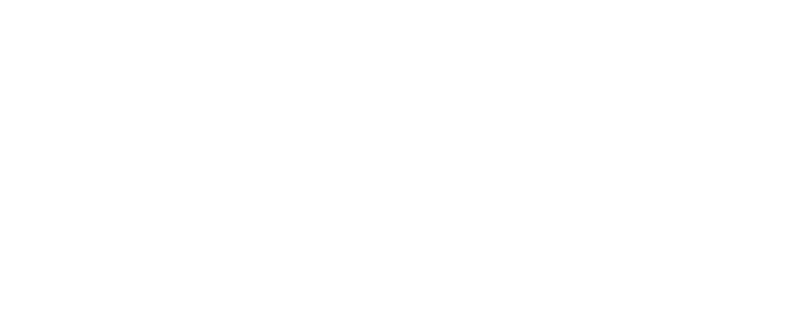
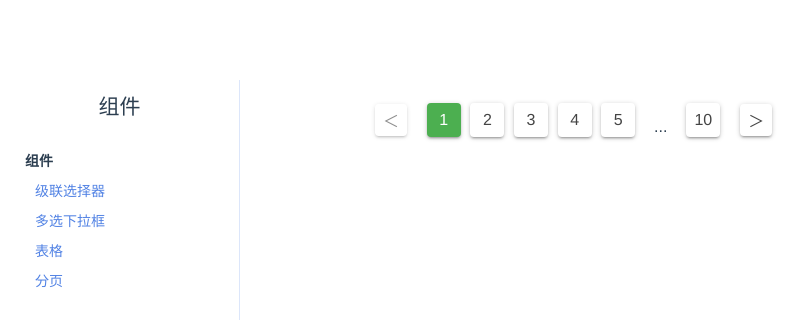
Before and after one commit to zhhshen/vue-zh, a Vue app: page /#/pagination in a window 1280 px wide. Shown: the top 326 px of the page, without its empty margins (0-812 px from the left). Built offline with nearby package versions, Linux system fonts and the light colour scheme.

Commit message:
添加分页

```diff
--- a/src/components/Pagination/index.vue
+++ b/src/components/Pagination/index.vue
@@ -3,28 +3,23 @@
     <ul class="ms-pagination" v-bind:class="classes">
         <li>
             <a href="#!" class="ms-pagination__navigation"
-      v-bind:class="{ 'ms-pagination__navigation--disabled': value === 1 }"
-      v-on:click.prevent="$emit('input', value - 1)"
-    >
-    ＜
+                :class="{ 'ms-pagination__navigation--disabled': value === 1 }"
+                @click.prevent="$emit('input', value - 1)"> ＜
             </a>
         </li>
         <li v-for="n in items">
             <a href="#!" class="ms-pagination__item"
-      v-bind:class="{ 'ms-pagination__item--active': value === n }"
-      v-on:click.prevent="$emit('input', n)"
+                :class="{ 'ms-pagination__item--active': value === n }"
+                @click.prevent="$emit('input', n)"
                 v-if="!isNaN(n)"
-      v-text="n"
-    >
+                v-text="n">
             </a>
             <span class="ms-pagination__more" v-else v-text="n"></span>
         </li>
         <li>
             <a href="#!" class="ms-pagination__navigation"
-      v-bind:class="{ 'ms-pagination__navigation--disabled': value === length }"
-      v-on:click.prevent="$emit('input', value + 1)"
-    >
-    ＞
+                :class="{ 'ms-pagination__navigation--disabled': value === length }"
+                @click.prevent="$emit('input', value + 1)"> ＞
             </a>
         </li>
     </ul>
@@ -33,7 +28,7 @@
 
 <script>
 export default {
-  name: 'pagination',
+    name: 'ms-pagination',
     props: {
         circle: Boolean,
         disabled: Boolean,
@@ -57,29 +52,29 @@
             }
         },
 
-    classes: function () {
+        classes () {
             return {
                 'ms-pagination--circle': this.circle,
                 'ms-pagination--disabled': this.disabled
             }
         },
 
-    items: function () {
+        items () {
             if (this.length <= 5) {
                 return this.range(1, this.length)
             }
 
-      var min = this.value - 3
+            let min = this.value - 3
             min = min > 0 ? min : 1
 
-      var max = min + 6
+            let max = min + 6
             max = max <= this.length ? max : this.length
 
             if (max === this.length) {
                 min = this.length - 6
             }
 
-      var range = this.range(min, max)
+            let range = this.range(min, max)
 
             if (this.value >= 4 && this.length > 6) {
                 range.splice(0, 2, 1, '...')
@@ -94,12 +89,12 @@
     },
 
     methods: {
-    range: function (from, to) {
-      var range = []
+        range (from, to) {
+            let range = []
 
             from = from > 0 ? from : 1
 
-      for (var i = from; i <= to; i++) {
+            for (let i = from; i <= to; i++) {
                 range.push(i)
             }
             return range
--- a/src/router/index.js
+++ b/src/router/index.js
@@ -5,6 +5,7 @@
 import Organization from '@/views/Content/Organization'
 import Multiple from '@/views/Content/Multiple'
 import Table from '@/views/Content/Table'
+import Pagination from '@/views/Content/Pagination'
 
 Vue.use(Router)
 
@@ -18,7 +19,8 @@
       children: [
         { path: '/organization', component: Organization, name: 'organization' },
         { path: '/multiple', component: Multiple, name: 'multiple' },
-        { path: '/table', component: Table, name: 'table' }
+        { path: '/table', component: Table, name: 'table' },
+        { path: '/pagination', component: Pagination, name: 'pagination' }
       ]
     }
   ]
--- a/src/views/Base/Side.vue
+++ b/src/views/Base/Side.vue
@@ -27,6 +27,9 @@
       }, {
         title: '表格',
         name: 'table'
+      }, {
+        title: '分页',
+        name: 'pagination'
       }]
     }
   }
--- /dev/null
+++ b/src/views/Content/Pagination.vue
@@ -0,0 +1,22 @@
+<template lang="html">
+<div class="page-center">
+    <ms-pagination :length="10" v-model="page"></ms-pagination>
+</div>
+</template>
+
+<script>
+import MsPagination from '@/components/Pagination'
+export default {
+    data () {
+        return {
+            page: 1
+        }
+    },
+    components: {
+        MsPagination
+    }
+}
+</script>
+
+<style lang="css">
+</style>
--- a/src/views/Content/Table.vue
+++ b/src/views/Content/Table.vue
@@ -26,7 +26,7 @@
   </div>
   <ms-subheader>4 可排序的表格</ms-subheader>
   <div class="ms-form-item">
-    <ms-table multiple :columns="tableHead4" :data="tableBody4"></ms-table>
+    <ms-table multiple :columns="tableHead4" :data="tableBody4" height="300px"></ms-table>
   </div>
 </div>
 </template>
```
Also changed, not shown: src/components/Table/table.vue (+96 -46 lines), 1 other file (tests, documents, lock files or other folders). Lines whose indentation alone changed are shown as unchanged.
